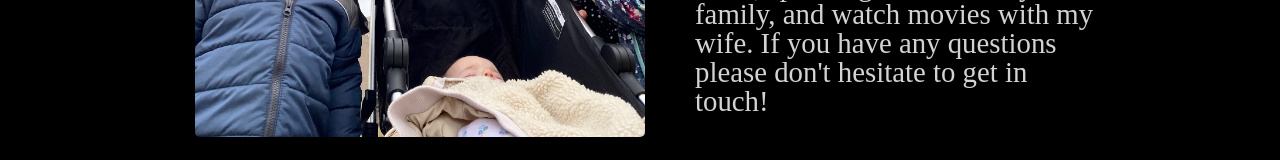
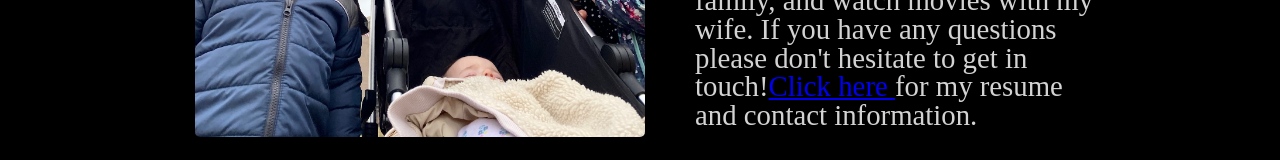
Before and after one commit to manwillaaron/portfolio, a React (Create React App) app: page / in a window 1280 px wide. Shown: the part 1283-1443 px from the top of the page. Built offline with nearby package versions, Linux system fonts and the light colour scheme.

Commit message:
added my resume

```diff
--- a/src/components/About/About.js
+++ b/src/components/About/About.js
@@ -21,6 +21,8 @@ const About = () => (
             my family, and watch movies with my wife.
             If you have any questions please don't
             hesitate to get in touch!
+        <a href='https://www.yumpu.com/en/document/read/65276041/aaronmanwillresume2021-2'>Click here&#xA0;</a>
+        for my resume and contact information.
         </p>
     </div>
 )
```
